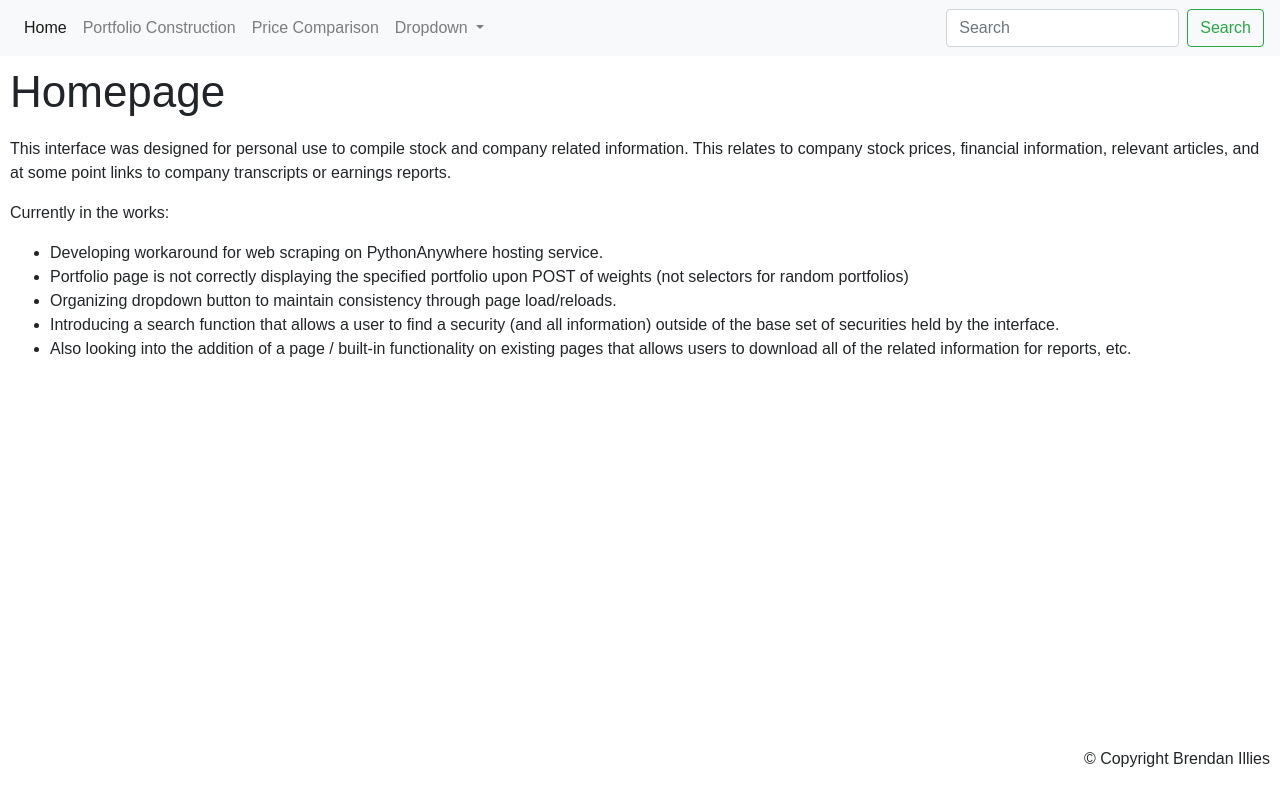
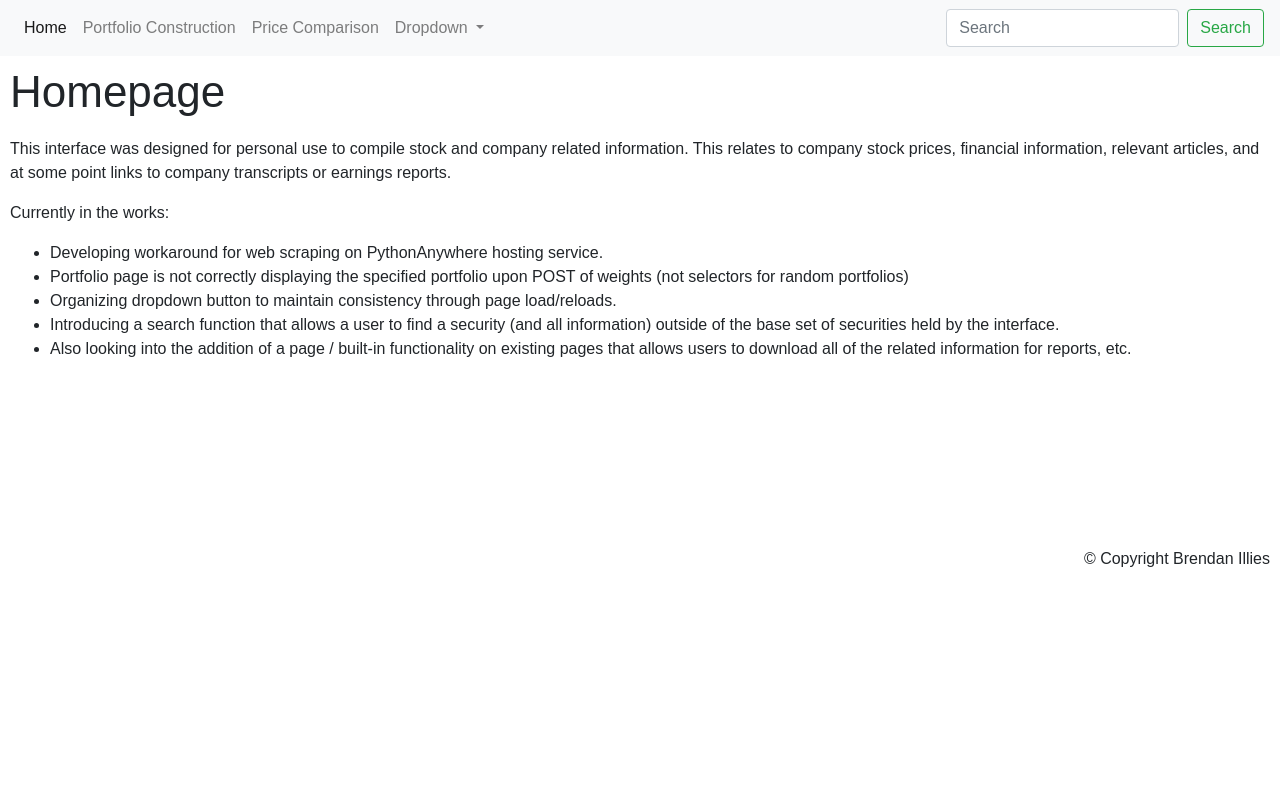
Before and after one commit to billies9/Web-Project, a Flask app: page / in a window 1280 px wide. Run offline with Flask 2, Linux system fonts and the light colour scheme; parts of the project's set-up code (start-up, migrations or seed data) failed here and were passed over; some libraries are stand-ins or nearby versions.

Commit message:
Update styles

```diff
--- a/static/styles/base_style.css
+++ b/static/styles/base_style.css
@@ -12,7 +12,7 @@ html {
 body {
   display: grid;
   grid-template-columns: repeat(auto-fill, minmax(80px, 1fr));
-  grid-template-rows: repeat(2, auto) 75vh auto; /* Nav Header Main Footer*/
+  grid-template-rows: repeat(2, auto) 50vh auto; /* Nav Header Main Footer*/
   grid-gap: 10px;
 }
 nav {
```
